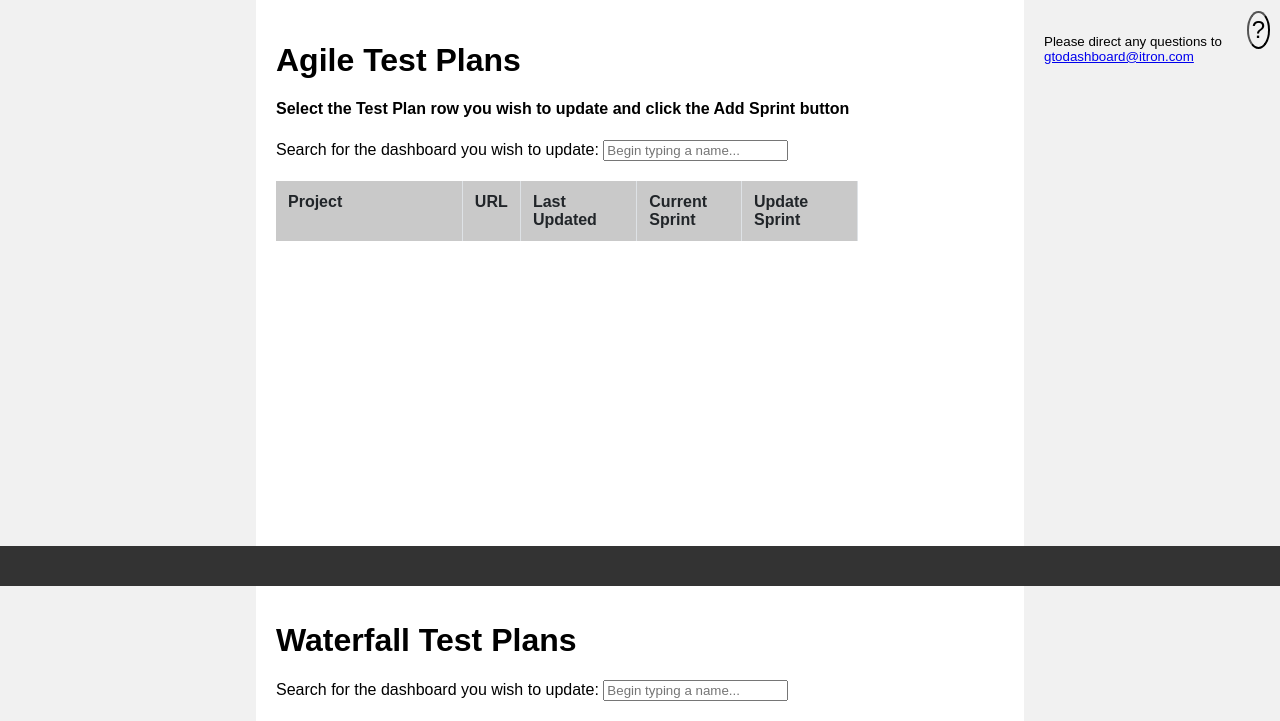
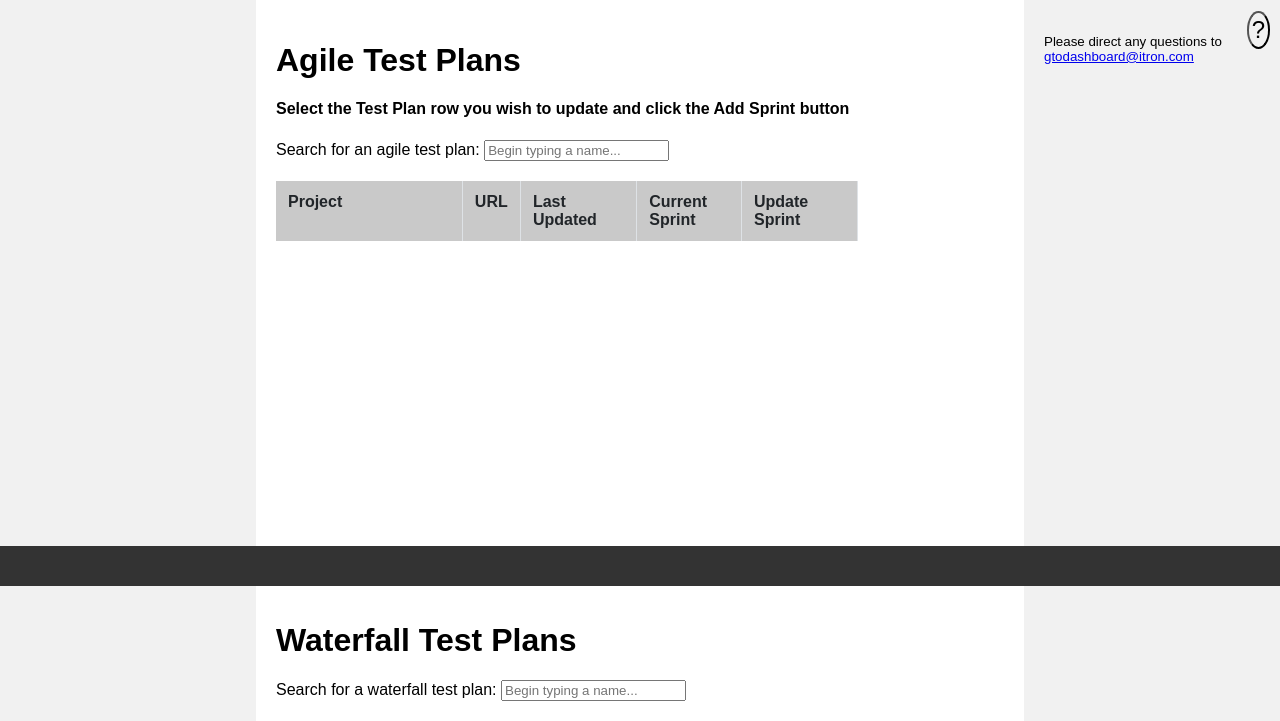
Before and after one commit to MarkMurphy94/Dashboard_generator, a Django app: page /agile_update in a window 1280 px wide. Shown: the part 214-935 px from the top of the page. Run offline with Django 3.2, Linux system fonts and the light colour scheme; the visitor is signed in with stand-in values (Sample User, id 1); lists and menus that the app fills with data are empty; some libraries are stand-ins or nearby versions.

Commit message:
Edited search bar text

```diff
--- a/ads_site/ads_app/templates/ads_app/agile_update.html
+++ b/ads_site/ads_app/templates/ads_app/agile_update.html
@@ -88,7 +88,7 @@
 <h1>Agile Test Plans</h1>
 <h4>Select the Test Plan row you wish to update and click the Add Sprint button</h4>
 <p>
-    <label for="id_Agile_Name">Search for the dashboard you wish to update:</label>
+    <label for="id_Agile_Name">Search for an agile test plan:</label>
     <input type="text" name="Agile_Name" required="" onkeyup="filter_text('agile')" id="id_Agile_Name" placeholder="Begin typing a name..." maxlength="250">
 </p>
 <div id="table-wrapper">
@@ -127,7 +127,7 @@
 
 <h1>Waterfall Test Plans</h1>
 <p>
-    <label for="id_Waterfall_Name">Search for the dashboard you wish to update:</label>
+    <label for="id_Waterfall_Name">Search for a waterfall test plan:</label>
     <input type="text" name="Waterfall_Name" required="" onkeyup="filter_text('waterfall')" id="id_Waterfall_Name" placeholder="Begin typing a name..." maxlength="250">
 </p>
 <div id="table-wrapper">
```
